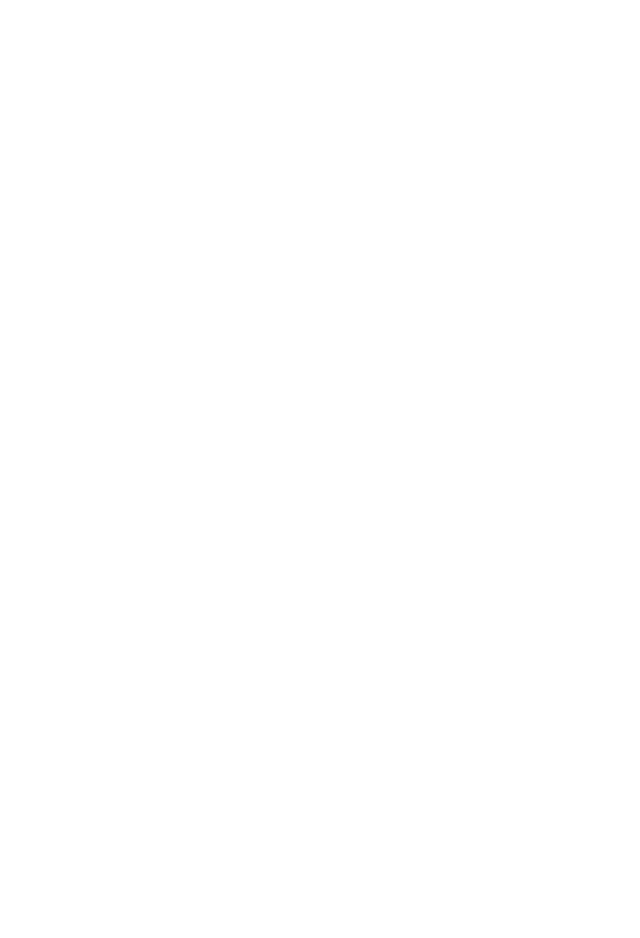
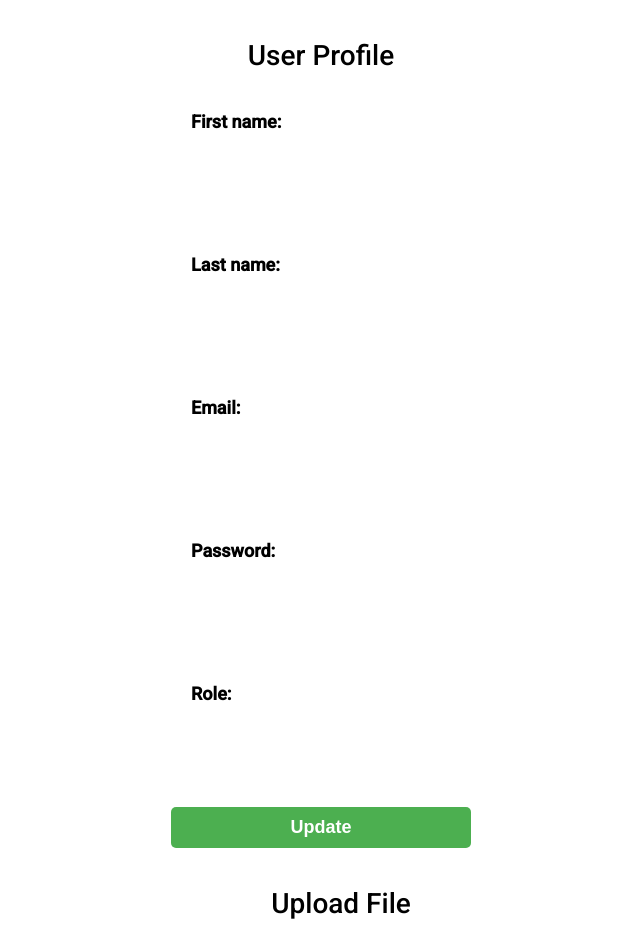
Before and after one commit to milinab/BSEP, an Angular app in the folder securityFE/: page /engineer-profile in a window 1280 px wide. Before the commit this address led to /. Shown: the top 938 px of the page, without its empty margins (319-959 px from the left). Before the commit the page ends 800 px from the top, so only its background shows below. Built offline with nearby package versions, Linux system fonts and the light colour scheme; no server answers.

Commit message:
update profile, upload cv frontend

```diff
--- a/securityFE/src/app/app-routing.module.ts
+++ b/securityFE/src/app/app-routing.module.ts
@@ -7,6 +7,7 @@ import { UsersComponent } from "./modules/pages/users/users.component";
 import { ProjectsComponent } from "./modules/pages/projects/projects.component";
 import {ValidateRegistrationComponent} from "./modules/pages/validate-registration/validate-registration.component";
 import { LoginComponent } from "./modules/pages/login/login.component";
+import {EngineerProfileComponent} from "./modules/pages/engineer-profile/engineer-profile.component";
 
 const routes: Routes = [
   { path: 'home', component: HomeComponent },
@@ -15,7 +16,8 @@ const routes: Routes = [
   { path: 'users', component: UsersComponent },
   { path: 'projects', component: ProjectsComponent },
   { path: 'validate-registration', component: ValidateRegistrationComponent },
-  { path: 'login', component: LoginComponent}
+  { path: 'login', component: LoginComponent},
+  { path: 'engineer-profile', component: EngineerProfileComponent}
 ];
 
 @NgModule({
--- /dev/null
+++ b/securityFE/src/app/modules/pages/engineer-profile/engineer-profile.component.css
@@ -0,0 +1,54 @@
+/* Overall container */
+div {
+  margin: 20px auto;
+  padding: 20px;
+  border:none;
+  border-radius: 5px;
+  width: 300px;
+}
+
+h2 {
+  font-size: 28px; /* Increase font size */
+  margin-bottom: 20px;
+  text-align: center;
+}
+
+label {
+  display: block;
+  font-weight: bold;
+  font-size: 18px;
+  margin-bottom: 5px;
+}
+
+input[type="text"],
+input[type="email"],
+input[type="password"],
+input[type="role"] {
+  width: 100%;
+  padding: 10px;
+  border: none;
+  border-radius: 5px;
+  margin-bottom: 15px;
+  font-size: 20px; /* Increase font size */
+}
+
+button {
+  background-color: #4caf50;
+  color: white;
+  padding: 10px 16px;
+  border: none;
+  border-radius: 5px;
+  cursor: pointer;
+  font-size: 18px; /* Increase font size */
+  font-weight: bold;
+  width: 100%;
+}
+
+button:hover {
+  background-color: #45a049;
+}
+
+button:disabled {
+  background-color: #ccc;
+  cursor: not-allowed;
+}
--- /dev/null
+++ b/securityFE/src/app/modules/pages/engineer-profile/engineer-profile.component.html
@@ -0,0 +1,30 @@
+<div *ngIf="user">
+  <h2>User Profile</h2>
+  <div>
+    <label>First name:</label>
+    <input type="text" [(ngModel)]="user.firstName">
+  </div>
+  <div>
+    <label>Last name:</label>
+    <input type="text" [(ngModel)]="user.lastName">
+  </div>
+  <div>
+    <label>Email:</label>
+    <input type="email" [(ngModel)]="user.email" readonly>
+  </div>
+  <div>
+    <label>Password:</label>
+    <input type="password" [(ngModel)]="user.password">
+  </div>
+  <div>
+    <label>Role:</label>
+    <input type="role" [(ngModel)]="user.appUserRole">
+  </div>
+  <button (click)="updateUser()">Update</button>
+
+  <div>
+    <h2>Upload File</h2>
+    <input type="file" #fileInput>
+    <button (click)="uploadFile()">Upload</button>
+  </div>
+</div>
--- /dev/null
+++ b/securityFE/src/app/modules/pages/engineer-profile/engineer-profile.component.ts
@@ -0,0 +1,71 @@
+import {Component, ElementRef, OnInit, ViewChild} from '@angular/core';
+import {UserDto} from "../../security/dto/user";
+import {UserToken} from "../../security/model/userToken.model";
+import {AppUser} from "../../security/model/appUser.model";
+import {AppUserService} from "../../security/service/appUser.service";
+import {ActivatedRoute, Router} from "@angular/router";
+import {TokenStorageService} from "../../security/service/token-storage.service";
+import {AttachmentService} from "../../security/service/attachment.service";
+
+@Component({
+  selector: 'app-engineer-profile',
+  templateUrl: './engineer-profile.component.html',
+  styleUrls: ['./engineer-profile.component.css']
+})
+export class EngineerProfileComponent implements OnInit {
+  @ViewChild('fileInput') fileInput: ElementRef | undefined;
+  public user: UserDto = new UserDto();
+  public userToken: UserToken = new UserToken("","",0);
+  appUser: AppUser | undefined;
+
+  constructor(private attachmentService: AttachmentService, private appUserService : AppUserService, private router: Router, private route: ActivatedRoute, private tokenStorageService: TokenStorageService) { }
+
+  ngOnInit(): void {
+    var loggedUser = this.tokenStorageService.getUser();
+    console.log("loggedUser ", loggedUser)
+    this.appUserService.getByEmail(loggedUser.sub).subscribe(res => {
+      this.appUser = res;
+      console.log("GETOVAN USER:", this.appUser)
+
+      this.user.id = this.appUser.id;
+      this.user.email = this.appUser.email;
+      this.user.firstName = this.appUser.firstName;
+      this.user.lastName = this.appUser.lastName;
+      this.user.password = this.appUser.password;
+      this.user.appUserRole = this.appUser.appUserRole
+    });
+
+  }
+
+  updateUser(): void {
+    console.log("UPDATE USER COMPONENT");
+    console.log(this.user);
+    this.appUserService.updateUser(this.user).subscribe(
+      data => {
+        console.log(data);
+        window.location.reload();
+      },
+      error => {
+        console.error('Failed to update user:', error);
+      }
+    );
+  }
+
+  uploadFile(): void {
+    if (this.fileInput && this.fileInput.nativeElement.files && this.fileInput.nativeElement.files.length > 0) {
+      const file = this.fileInput.nativeElement.files[0];
+      this.attachmentService.uploadFile(file).subscribe(
+        (data) => {
+          console.log('File uploaded successfully:', data);
+          // Handle success as needed
+        },
+        (error) => {
+          console.error('Failed to upload file:', error);
+          // Handle error as needed
+        }
+      );
+    }
+  }
+
+
+}
--- a/securityFE/src/app/modules/pages/pages.module.ts
+++ b/securityFE/src/app/modules/pages/pages.module.ts
@@ -13,6 +13,7 @@ import { LoginComponent } from './login/login.component';
 import {MatFormFieldModule} from "@angular/material/form-field";
 import { MatInputModule } from '@angular/material/input';
 import { AllWorkersByProjectComponent } from './all-workers-by-project/all-workers-by-project.component';
+import { EngineerProfileComponent } from './engineer-profile/engineer-profile.component';
 
 @NgModule({
   declarations: [
@@ -23,7 +24,8 @@ import { AllWorkersByProjectComponent } from './all-workers-by-project/all-worke
     UsersComponent,
     ValidateRegistrationComponent,
     LoginComponent,
-    AllWorkersByProjectComponent
+    AllWorkersByProjectComponent,
+    EngineerProfileComponent
   ],
     imports: [
         CommonModule,
--- /dev/null
+++ b/securityFE/src/app/modules/security/service/attachment.service.ts
@@ -0,0 +1,20 @@
+import {Injectable} from "@angular/core";
+import {HttpClient, HttpHeaders} from "@angular/common/http";
+import {Observable} from "rxjs";
+
+@Injectable({
+  providedIn: 'root'
+})
+export class AttachmentService{
+  apiHost: string = 'http://localhost:8082/';
+  headers: HttpHeaders = new HttpHeaders({ 'Content-Type': 'application/json' });
+
+  constructor(private http: HttpClient) { }
+
+  uploadFile(file: File): Observable<any> {
+    const formData: FormData = new FormData();
+    formData.append('file', file);
+
+    return this.http.post<any>(this.apiHost + 'upload', formData);
+  }
+}
```
Also changed, not shown: 2 other files (tests, documents, lock files or other folders).
